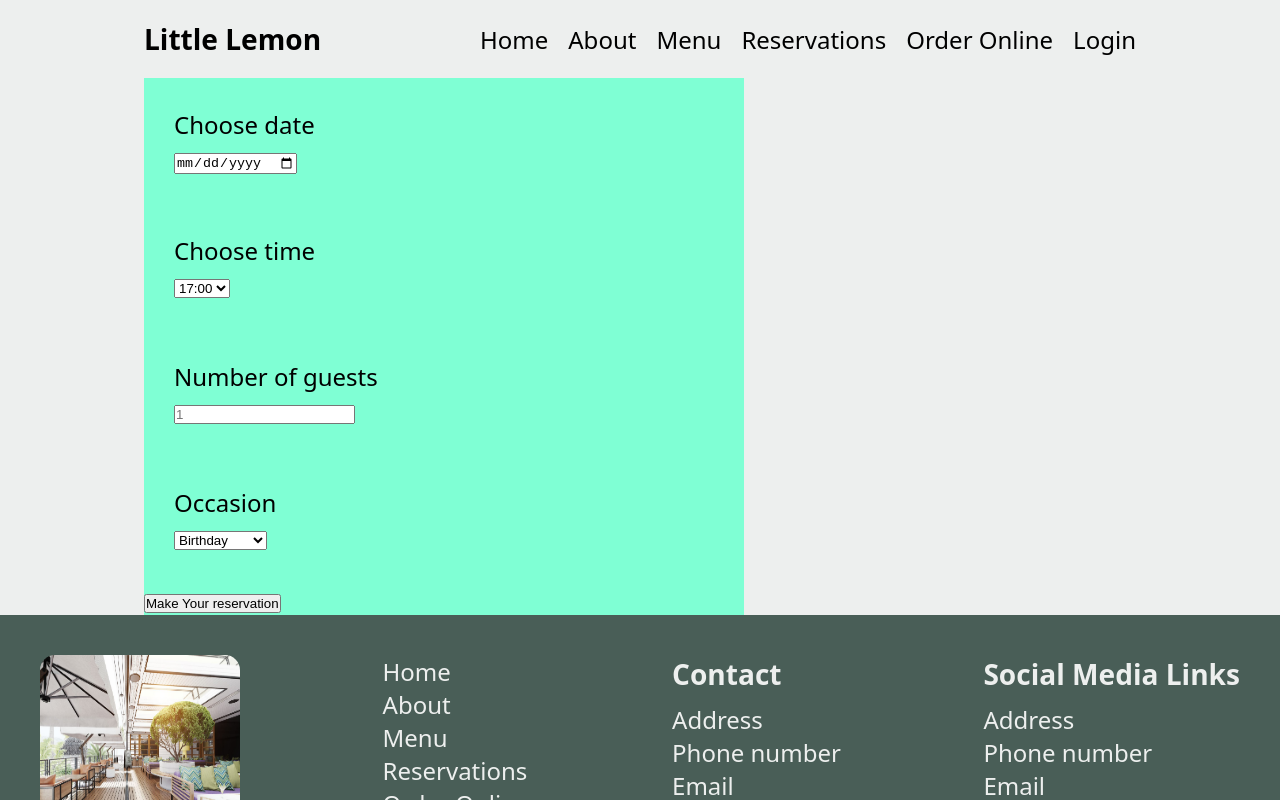
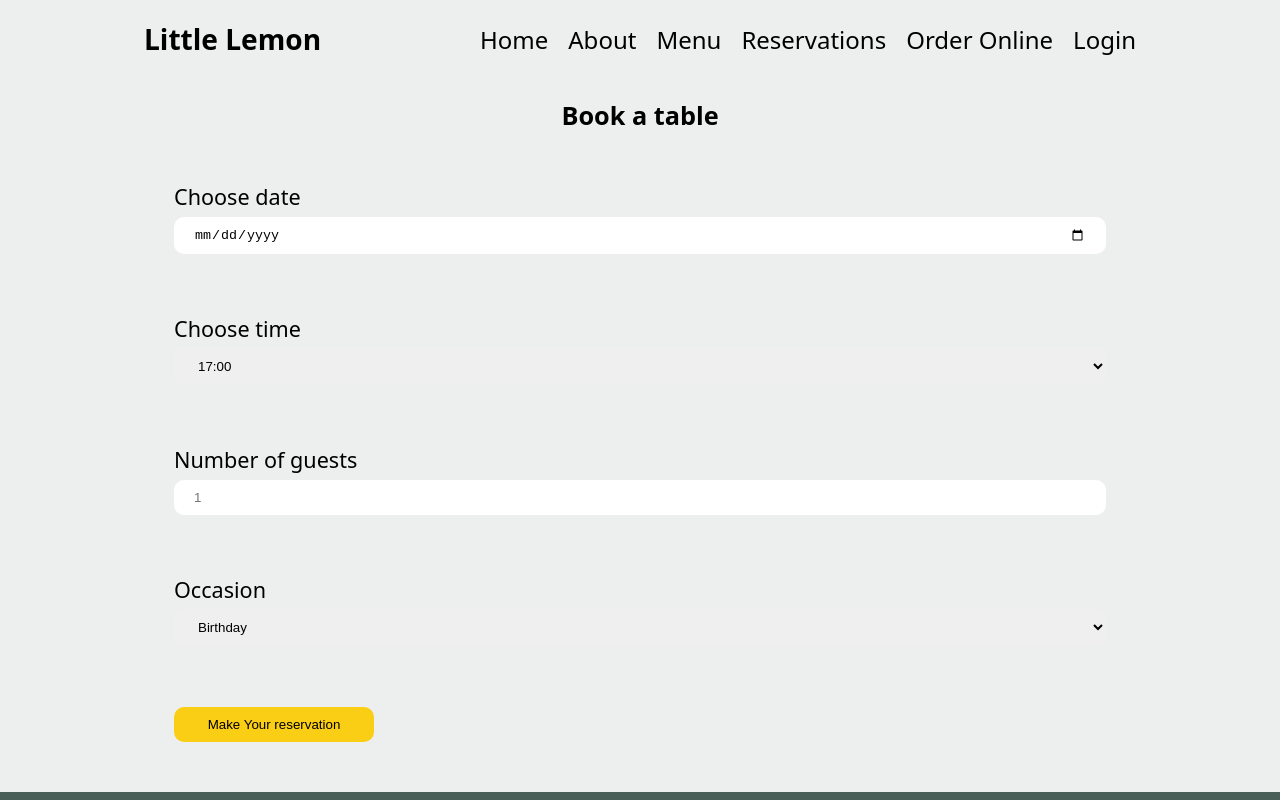
Before and after one commit to g1101b/restoran, a React (Create React App) app: page /booking in a window 1280 px wide. Shown: the top 800 px of the page. Built offline with nearby package versions, Linux system fonts and the light colour scheme.

Commit message:
improved styles

```diff
--- a/src/components/BookingForm/BookingForm.scss
+++ b/src/components/BookingForm/BookingForm.scss
@@ -1,12 +1,37 @@
 label {
     display: block;
+    margin-bottom: 5px;
 }
 .form {
-    width: 600px;
-    background-color: aquamarine;
+    display: flex;
+    flex-direction: column;
+    justify-content: center;
+
+    width: 100%;
+    margin-bottom: 20px;
+
+    font-size: 0.9rem;
+}
+
+.form h3 {
+    text-align: center;
+    padding: 20px;
 }
 
 .field {
     padding: 30px;
     width: 100%;
 }
+
+input,
+select {
+    width: 100%;
+    border: none;
+    border-radius: 10px;
+    padding: 10px 20px;
+}
+
+input[type="submit"] {
+    width: 200px;
+    background-color: var(--color-yellow);
+}
--- a/src/components/BookingForm/index.tsx
+++ b/src/components/BookingForm/index.tsx
@@ -37,6 +37,8 @@ export const BookingForm: React.FC<BookingProps> = ({availableTimes, dispatchOnD
 
 	return (
 		<form className='form' onSubmit={formik.handleSubmit}>
+
+			<h3>Book a table</h3>
 
 			<div className="field">
 				<label htmlFor="date">Choose date</label>
@@ -91,8 +93,9 @@ export const BookingForm: React.FC<BookingProps> = ({availableTimes, dispatchOnD
 				) : null}
 			</div>
 
-			<input type="submit" value="Make Your reservation" />
-
+			<div className="field">
+				<input type="submit" value="Make Your reservation" />
+			</div>
 		</form>
 	)
 }
```
